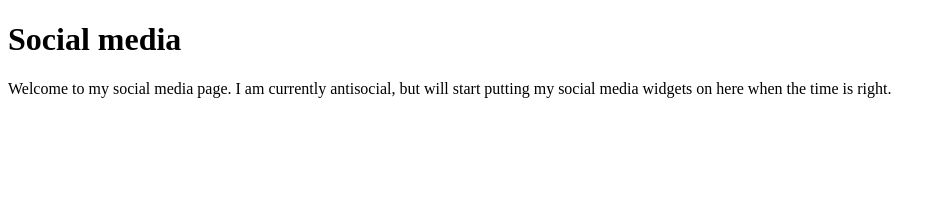
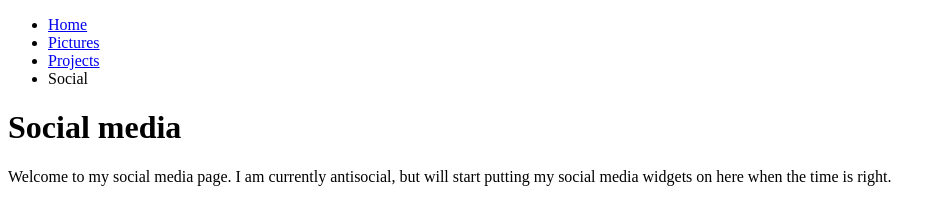
Before and after one commit to AceFire2014/Workshop2017, a plain HTML site: page mdn-creating-navigation-menu/social.html in a window 1280 px wide. Shown: the whole page, without its empty margins (0-946 px from the left). Drawn offline with Linux system fonts and the light colour scheme.

Commit message:
add navigation menu

```diff
--- a/mdn-creating-navigation-menu/social.html
+++ b/mdn-creating-navigation-menu/social.html
@@ -7,7 +7,12 @@
 
   <body>
     <!-- put navigation menu just below here -->
-
+    <ul>
+        <li><a href="index.html">Home</a></li>
+        <li><a href="pictures.html">Pictures</a></li>
+        <li><a href="projects.html">Projects</a></li>
+        <li>Social</li>
+    </ul>
     <h1>Social media</h1>
 
     <p>Welcome to my social media page. I am currently antisocial, but will start putting my social media widgets on here when the time is right.</p>
```
Also changed, not shown: mdn-creating-navigation-menu/index.html (+6 -1 lines), mdn-creating-navigation-menu/pictures.html (+6 -1 lines), mdn-creating-navigation-menu/projects.html (+6 -1 lines).
